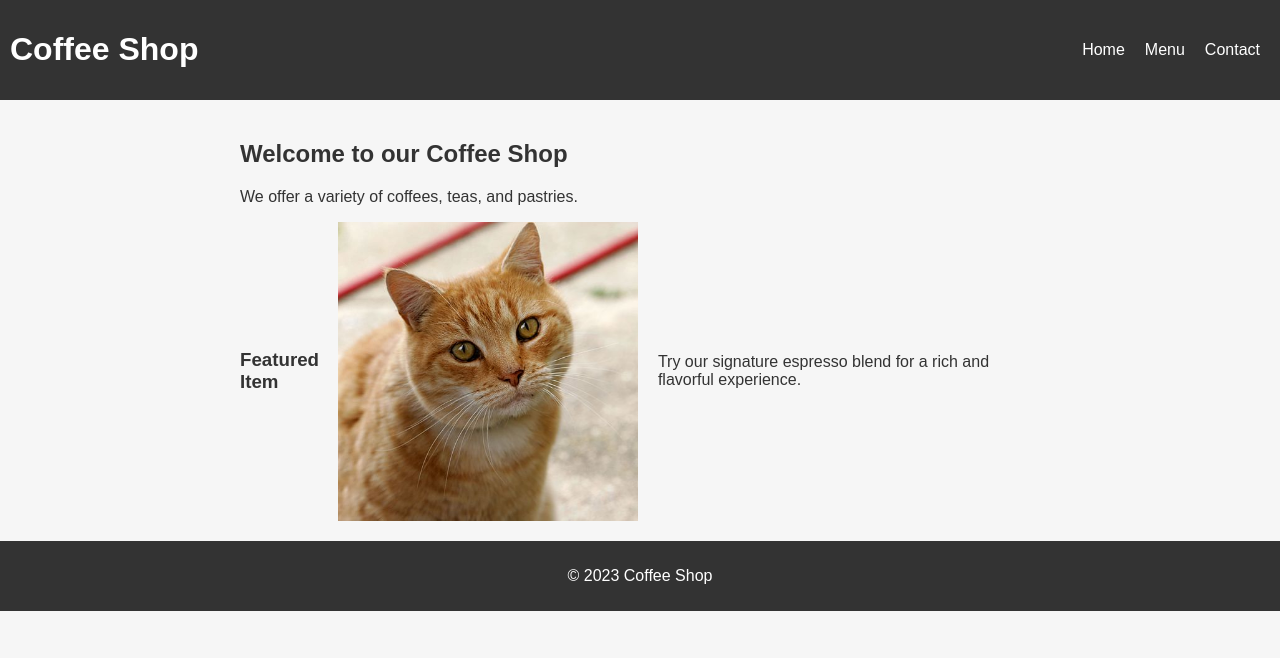
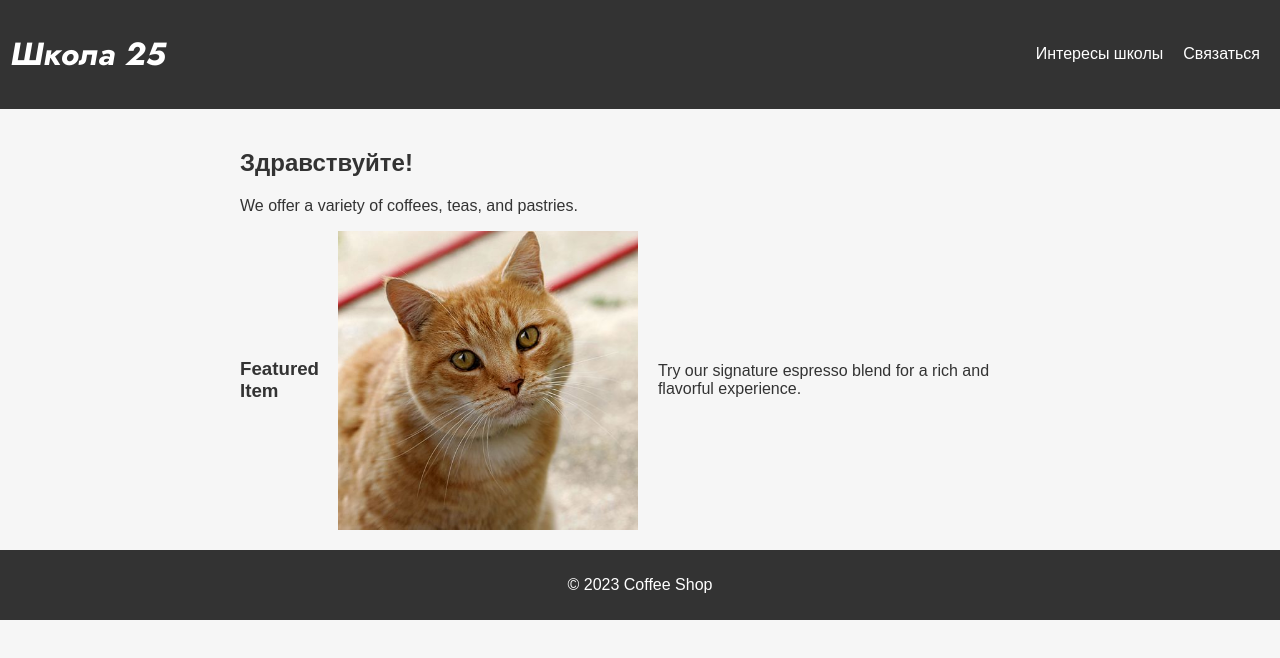
Before and after one commit to ArturovGit/site, a plain HTML site: page html.html in a window 1280 px wide. Drawn offline with Linux system fonts and the light colour scheme.

Commit message:
Update html.html

```diff
--- a/html.html
+++ b/html.html
@@ -1,22 +1,31 @@
 <!DOCTYPE html>
 <html>
   <head>
-    <title>Coffee Shop</title>
+    <meta charset="utf-8">
+    <title>School 25</title>
+    <style>
+      @font-face {
+      font-family: Jost; /* Гарнитура шрифта */
+      src: url(first.ttf); /* Путь к файлу со шрифтом */
+      }
+      h1 {
+      font-family: Jost, 'Jost', sans-serif;
+      }
+    </style>
     <link rel="stylesheet" href="style.css">
   </head>
   <body>
     <header>
-      <h1>Coffee Shop</h1>
+      <h1>Школа 25</h1>
       <nav>
         <ul>
-          <li><a href="html.html">Home</a></li>
-          <li><a href="menu.html">Menu</a></li>
-          <li><a href="cntc.html">Contact</a></li>
+          <li><a href="menu.html">Интересы школы</a></li>
+          <li><a href="cntc.html">Связаться</a></li>
         </ul>
       </nav>
     </header>
     <main>
-      <h2>Welcome to our Coffee Shop</h2>
+      <h2>Здравствуйте!</h2>
       <p>We offer a variety of coffees, teas, and pastries.</p>
       <section>
         <h3>Featured Item</h3>
```
